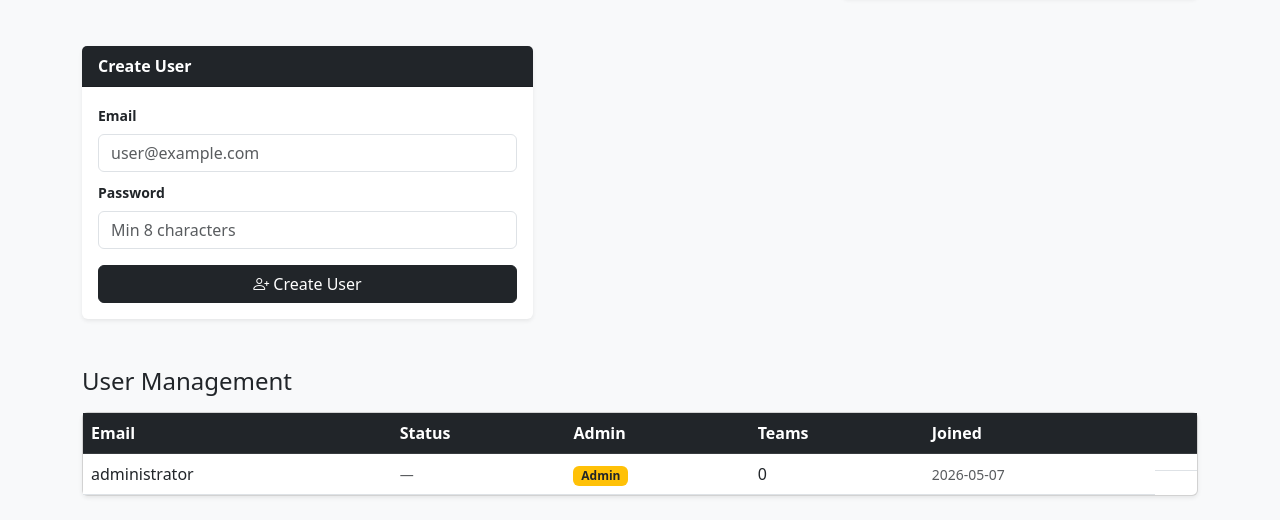
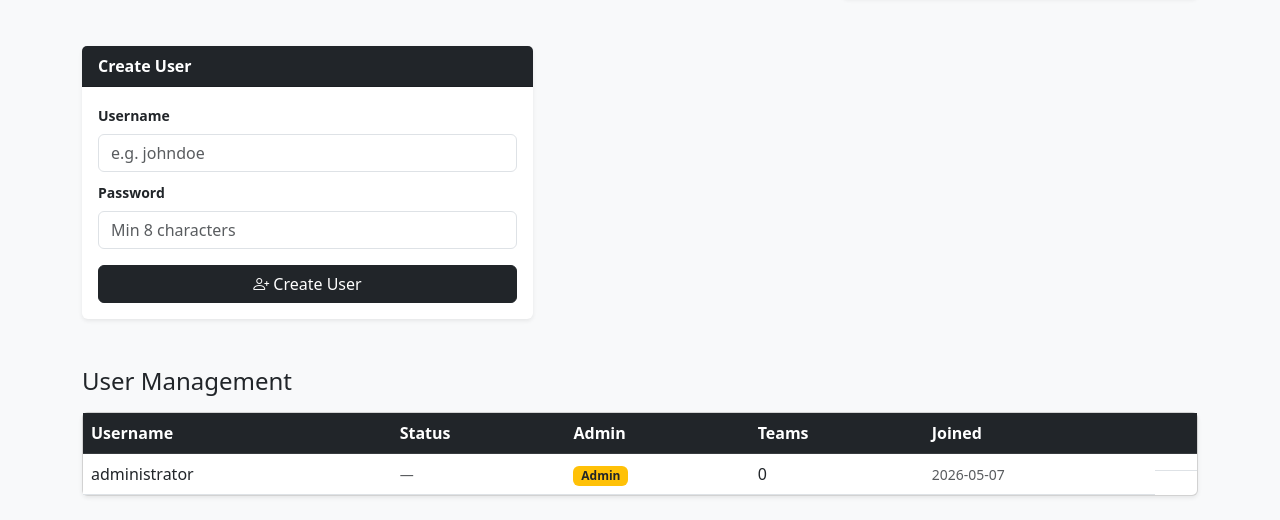
Before and after one commit to vincentchevrier/nhl-fantasy-playoffs, a Flask app: page /admin in a window 1280 px wide. Shown: the part 355-875 px from the top of the page. Run offline with Flask 3, Linux system fonts and the light colour scheme; a user stored in the database is signed in.

Commit message:
Rename 'email' to 'username' throughout UI, add admin rename feature
All user-facing labels, form fields, flash messages, and column headers
now say 'username' instead of 'email'. Added admin ability to rename any
user's username via a modal with duplicate-check validation.

Co-Authored-By: Claude Sonnet 4.6 <noreply@anthropic.com>

```diff
--- a/routes/admin.py
+++ b/routes/admin.py
@@ -77,26 +77,26 @@ def toggle_playoffs():
 @login_required
 @admin_required
 def create_user():
-    email = request.form.get("email", "").strip().lower()
+    username = request.form.get("username", "").strip().lower()
     password = request.form.get("password", "").strip()
 
-    if not email or not password:
-        flash("Email and password are required.", "danger")
+    if not username or not password:
+        flash("Username and password are required.", "danger")
         return redirect(url_for("admin.admin"))
 
     if len(password) < 8:
         flash("Password must be at least 8 characters.", "danger")
         return redirect(url_for("admin.admin"))
 
-    if User.query.filter_by(email=email).first():
-        flash(f"A user with email '{email}' already exists.", "danger")
+    if User.query.filter_by(email=username).first():
+        flash(f"A user with username '{username}' already exists.", "danger")
         return redirect(url_for("admin.admin"))
 
-    user = User(email=email, must_change_pw=False, is_enabled=True)
+    user = User(email=username, must_change_pw=False, is_enabled=True)
     user.set_password(password)
     db.session.add(user)
     db.session.commit()
-    flash(f"User '{email}' created successfully.", "success")
+    flash(f"User '{username}' created successfully.", "success")
     return redirect(url_for("admin.admin"))
 
 
@@ -128,7 +128,29 @@ def toggle_user(user_id):
     user.is_enabled = not user.is_enabled
     db.session.commit()
     status = "enabled" if user.is_enabled else "disabled"
-    flash(f"{user.email} {status}.", "success")
+    flash(f"'{user.email}' {status}.", "success")
+    return redirect(url_for("admin.admin"))
+
+
+@admin_bp.route("/admin/rename-user/<int:user_id>", methods=["POST"])
+@login_required
+@admin_required
+def rename_user(user_id):
+    user = User.query.get_or_404(user_id)
+    if user.email == "administrator":
+        flash("Cannot rename the administrator account.", "danger")
+        return redirect(url_for("admin.admin"))
+    new_username = request.form.get("username", "").strip().lower()
+    if not new_username:
+        flash("Username cannot be empty.", "danger")
+        return redirect(url_for("admin.admin"))
+    if User.query.filter(User.email == new_username, User.id != user_id).first():
+        flash(f"Username '{new_username}' is already taken.", "danger")
+        return redirect(url_for("admin.admin"))
+    old = user.email
+    user.email = new_username
+    db.session.commit()
+    flash(f"Username changed from '{old}' to '{new_username}'.", "success")
     return redirect(url_for("admin.admin"))
 
 
@@ -148,5 +170,5 @@ def delete_user(user_id):
     FantasyTeam.query.filter_by(user_id=user_id).delete()
     db.session.delete(user)
     db.session.commit()
-    flash(f"User {user.email} deleted.", "success")
+    flash(f"User '{user.email}' deleted.", "success")
     return redirect(url_for("admin.admin"))
--- a/templates/admin.html
+++ b/templates/admin.html
@@ -80,8 +80,8 @@
       <div class="card-body">
         <form method="POST" action="{{ url_for('admin.create_user') }}">
           <div class="mb-2">
-            <label class="form-label small fw-semibold">Email</label>
-            <input type="text" name="email" class="form-control" placeholder="user@example.com" required>
+            <label class="form-label small fw-semibold">Username</label>
+            <input type="text" name="username" class="form-control" placeholder="e.g. johndoe" required>
           </div>
           <div class="mb-3">
             <label class="form-label small fw-semibold">Password</label>
@@ -103,7 +103,7 @@
     <table class="table table-hover mb-0">
       <thead class="table-dark">
         <tr>
-          <th>Email</th>
+          <th>Username</th>
           <th>Status</th>
           <th>Admin</th>
           <th>Teams</th>
@@ -138,8 +138,12 @@
                 {% if user.is_enabled %}Disable{% else %}Enable{% endif %}
               </button>
             </form>
+            <button type="button" class="btn btn-sm btn-outline-primary"
+                    onclick="openRename({{ user.id }}, '{{ user.email }}')">
+              <i class="bi bi-pencil"></i>
+            </button>
             <form method="POST" action="{{ url_for('admin.delete_user', user_id=user.id) }}"
-                  onsubmit="return confirm('Delete {{ user.email }}?')">
+                  onsubmit="return confirm('Delete \'{{ user.email }}\'?')">
               <button type="submit" class="btn btn-sm btn-outline-danger">
                 <i class="bi bi-trash"></i>
               </button>
@@ -152,4 +156,36 @@
     </table>
   </div>
 </div>
+
+<!-- Rename Username Modal -->
+<div class="modal fade" id="renameModal" tabindex="-1">
+  <div class="modal-dialog modal-sm">
+    <div class="modal-content">
+      <div class="modal-header">
+        <h5 class="modal-title">Rename Username</h5>
+        <button type="button" class="btn-close" data-bs-dismiss="modal"></button>
+      </div>
+      <form id="rename-form" method="POST">
+        <div class="modal-body">
+          <label class="form-label small fw-semibold">New Username</label>
+          <input type="text" name="username" id="rename-input" class="form-control" required>
+        </div>
+        <div class="modal-footer">
+          <button type="button" class="btn btn-secondary btn-sm" data-bs-dismiss="modal">Cancel</button>
+          <button type="submit" class="btn btn-primary btn-sm">Save</button>
+        </div>
+      </form>
+    </div>
+  </div>
+</div>
+
+{% block scripts %}
+<script>
+function openRename(userId, currentUsername) {
+  document.getElementById("rename-input").value = currentUsername;
+  document.getElementById("rename-form").action = `/admin/rename-user/${userId}`;
+  new bootstrap.Modal(document.getElementById("renameModal")).show();
+}
+</script>
 {% endblock %}
+{% endblock %}
--- a/templates/auth/login.html
+++ b/templates/auth/login.html
@@ -10,8 +10,8 @@
         </h3>
         <form method="POST">
           <div class="mb-3">
-            <label class="form-label">Email</label>
-            <input type="text" name="email" class="form-control" required autofocus>
+            <label class="form-label">Username</label>
+            <input type="text" name="username" class="form-control" required autofocus>
           </div>
           <div class="mb-3">
             <label class="form-label">Password</label>
--- a/templates/auth/signup.html
+++ b/templates/auth/signup.html
@@ -9,8 +9,8 @@
         <p class="text-center text-muted small mb-4">Your account will be active once approved by an admin.</p>
         <form method="POST">
           <div class="mb-3">
-            <label class="form-label">Email</label>
-            <input type="email" name="email" class="form-control" required autofocus>
+            <label class="form-label">Username</label>
+            <input type="text" name="username" class="form-control" required autofocus>
           </div>
           <div class="mb-3">
             <label class="form-label">Password</label>
```
Also changed, not shown: routes/auth.py (+5 -5 lines).
